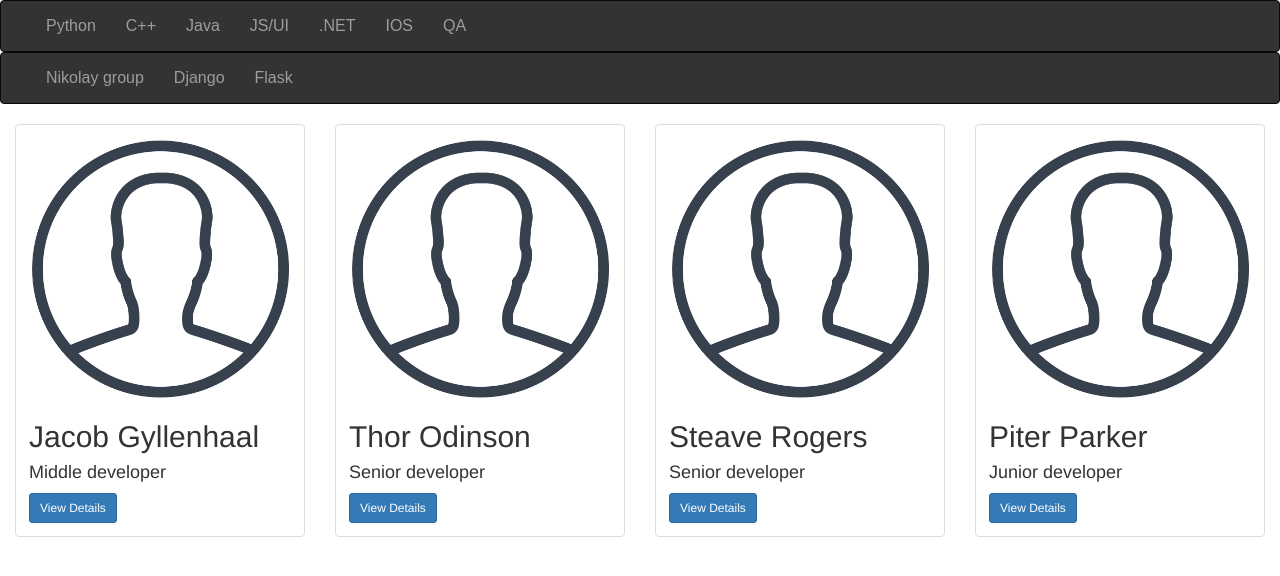
After one commit to NikolayGalkin/Curriculum-vitae, a Django app: a page that uses cv_to_pdf/templates/cv_to_pdf/group_detail.html in a window 1280 px wide. The commit adds this page. Shown: the top 576 px of the page. Run offline with Django 3.2, Linux system fonts and the light colour scheme; data comes from the database, SQL or seed files in the repository; both versions use the stored data as it was after the commit; some libraries are stand-ins or nearby versions.

Commit message:
Added media

```diff
--- a/cv_pdf/settings.py
+++ b/cv_pdf/settings.py
@@ -120,3 +120,7 @@ USE_TZ = True
 # https://docs.djangoproject.com/en/2.0/howto/static-files/
 
 STATIC_URL = '/static/'
+
+MEDIA_URL = '/media/'
+
+MEDIA_ROOT = os.path.join(BASE_DIR, 'media/')
--- a/cv_pdf/urls.py
+++ b/cv_pdf/urls.py
@@ -17,8 +17,10 @@ from django.contrib import admin
 from django.urls import path
 from django.urls import include
 from django.conf.urls import url
+from django.conf.urls.static import static
+from django.conf import settings
 
 urlpatterns = [
     path('admin/', admin.site.urls),
     url(r'^', include('cv_to_pdf.urls')),
-]
+] + static(settings.MEDIA_URL, document_root=settings.MEDIA_ROOT)
--- a/cv_to_pdf/models.py
+++ b/cv_to_pdf/models.py
@@ -19,6 +19,9 @@ class Group(models.Model):
 
     def __str__(self):
         return self.group_name
+
+    def get_employees(self):
+        return self.person_set.all()
 
 
 class Person(models.Model):
--- a/cv_to_pdf/templates/cv_to_pdf/department_detail.html
+++ b/cv_to_pdf/templates/cv_to_pdf/department_detail.html
@@ -1,17 +1,42 @@
-{% extends "cv_to_pdf/navigation_menu.html" %}
+{% include "cv_to_pdf/navigation_menu.html" %}
 
-{% block content %}
+<!DOCTYPE html>
+<html>
+    <body class="body">
         <nav class="navbar navbar-inverse" style="margin-top: 0px">
             <div class="container-fluid">
                 <div class="collapse navbar-collapse" id="topNavBar">
                     <ul class="nav navbar-nav" style="list-style-type: none">
                         {% for group in department.get_groups %}
                             <li class="">
-                            <a href="/departments/{{ department.id }}/{{ group.id }}/">{{ group.group_name }}</a>
+                                <a href="/home/department_{{ department.id }}/group_{{ group.id }}/">{{ group.group_name }}</a>
                             </li>
                         {% endfor %}
                     </ul>
                 </div>
             </div>
         </nav>
+
+        <div>
+            {% block content %}
             {% endblock %}
+        </div>
+
+    </body>
+</html>
+
+{#{% block content %}#}
+{#    <nav class="navbar navbar-inverse" style="margin-top: 0px">#}
+{#        <div class="container-fluid">#}
+{#            <div class="collapse navbar-collapse" id="topNavBar">#}
+{#                <ul class="nav navbar-nav" style="list-style-type: none">#}
+{#                    {% for group in department.get_groups %}#}
+{#                        <li class="">#}
+{#                            <a href="/home/department_{{ department.id }}/group_{{ group.id }}/">{{ group.group_name }}</a>#}
+{#                        </li>#}
+{#                    {% endfor %}#}
+{#                </ul>#}
+{#            </div>#}
+{#        </div>#}
+{#    </nav>#}
+{#{% endblock %}#}
--- /dev/null
+++ b/cv_to_pdf/templates/cv_to_pdf/group_detail.html
@@ -0,0 +1,42 @@
+{% extends 'cv_to_pdf/department_detail.html' %}
+
+{% block content %}
+
+    <div class="row">
+        <div class="col-sm-12">
+            {% for person in group.get_employees %}
+                <div class="col-sm-4 col-lg-3">
+                    <div class="thumbnail">
+                        <div class="caption">
+                            <a href="/home/department_{{ department.id }}/group_{{ group.id }}/{{ person.id }}/">
+                                <img src="../../../media/cv_to_pdf/images/user.png" class="img-responsive">
+                            </a>
+                            <h2>{{ person.first_name }} {{ person.last_name }}</h2>
+                            <h4>{{ person.role }} developer</h4>
+
+                            <!-- View Details -->
+                            <a href="/home/department_{{ department.id }}/group_{{ group.id }}/{{ person.id }}/" class="btn btn-primary btn-sm" role="button">
+                                View Details
+                            </a>
+
+                        </div>
+                    </div>
+               </div>
+            {% endfor %}
+        </div>
+    </div>
+{##}
+{##}
+{#    <div class="container-fluid">#}
+{#        <div class="col-sm-12 col-md-7">#}
+{#            <div class="panel panel-default">#}
+{#                <div class="panel-body">#}
+{##}
+{#                </div>#}
+{#            </div>#}
+{#        </div>#}
+{#    </div>#}
+{#    {% for person in group.get_employees %}#}
+{#        <h1>{{ person.first_name }}</h1>#}
+{#    {% endfor %}#}
+{% endblock %}
--- a/cv_to_pdf/templates/cv_to_pdf/navigation_menu.html
+++ b/cv_to_pdf/templates/cv_to_pdf/navigation_menu.html
@@ -22,7 +22,7 @@
                     <ul class="nav navbar-nav" style="list-style-type: none">
                         {% for dep in object_list %}
                             <li class="">
-                                <a href="/departments/{{dep.id}}/">{{ dep.dep_name }}</a>
+                                <a href="/home/department_{{dep.id}}/">{{ dep.dep_name }}</a>
                             </li>
                         {% endfor %}
                     </ul>
--- a/cv_to_pdf/urls.py
+++ b/cv_to_pdf/urls.py
@@ -5,7 +5,9 @@ from cv_to_pdf.views import *
 app_name = 'cv'
 
 urlpatterns = [
-    path('departments/', DepartmentList.as_view(), name='department'),
-    path('departments/<pk>/', DepartmentView.as_view(), name='department_detail'),
+    path('home/', DepartmentList.as_view(), name='department'),
+    path('home/department_<int:pk>/', DepartmentView.as_view(), name='department_detail'),
+    path('home/department_<int:pk>/group_<int:group_id>/', GroupView.as_view(), name='group_detail'),
+    path('home/department_<int:pk>/group_<int:group_id>/<int:person>/', PersonView.as_view(), name='person_detail'),
     path('test/test_pdf/', GeneratePDF.as_view(), name='test_pdf'),
 ]
--- a/cv_to_pdf/views.py
+++ b/cv_to_pdf/views.py
@@ -1,7 +1,9 @@
 from __future__ import unicode_literals
-from django.shortcuts import render
+from django.shortcuts import render, get_object_or_404
 from django.views.generic import View, ListView, DetailView
 from django.http import HttpResponse
+from pip._vendor.urllib3 import request
+
 from cv_pdf.utils import render_to_pdf
 from cv_to_pdf.models import *
 
@@ -21,6 +23,33 @@ class DepartmentView(DetailView):
         context['department'] = Department.objects.get(pk=kwargs['object'].pk)
         return context
 
+
+class GroupView(DetailView):
+    model = Group
+    template_name = 'cv_to_pdf/group_detail.html'
+
+    def get_context_data(self, **kwargs):
+        context = super().get_context_data(**kwargs)
+        context['object_list'] = Department.objects.all()
+        department = Department.objects.get(pk=kwargs['object'].pk)
+        context['department'] = department
+        context['group'] = Group.objects.get(pk=kwargs['object'].pk)
+        return context
+
+    def get_object(self, queryset=None):
+        obj = Group.objects.get(pk=self.kwargs['group_id'])
+        return obj
+
+
+class PersonView(DetailView):
+    model = Person
+    template_name = 'cv_to_pdf/person_detail.html'
+
+    def get_object(self, queryset=None):
+        obj = Person.objects.get(pk=self.kwargs['person'])
+        return obj
+
+
 class GeneratePDF(View):
     def get(self, request, template):
         pdf = render_to_pdf(template)
```
Also changed, not shown: cv_to_pdf/templates/cv_to_pdf/person_detail.html (added, +10 -0 lines), db.sqlite3, media/cv_to_pdf/images/user.png (added). Lines whose indentation alone changed are shown as unchanged.
